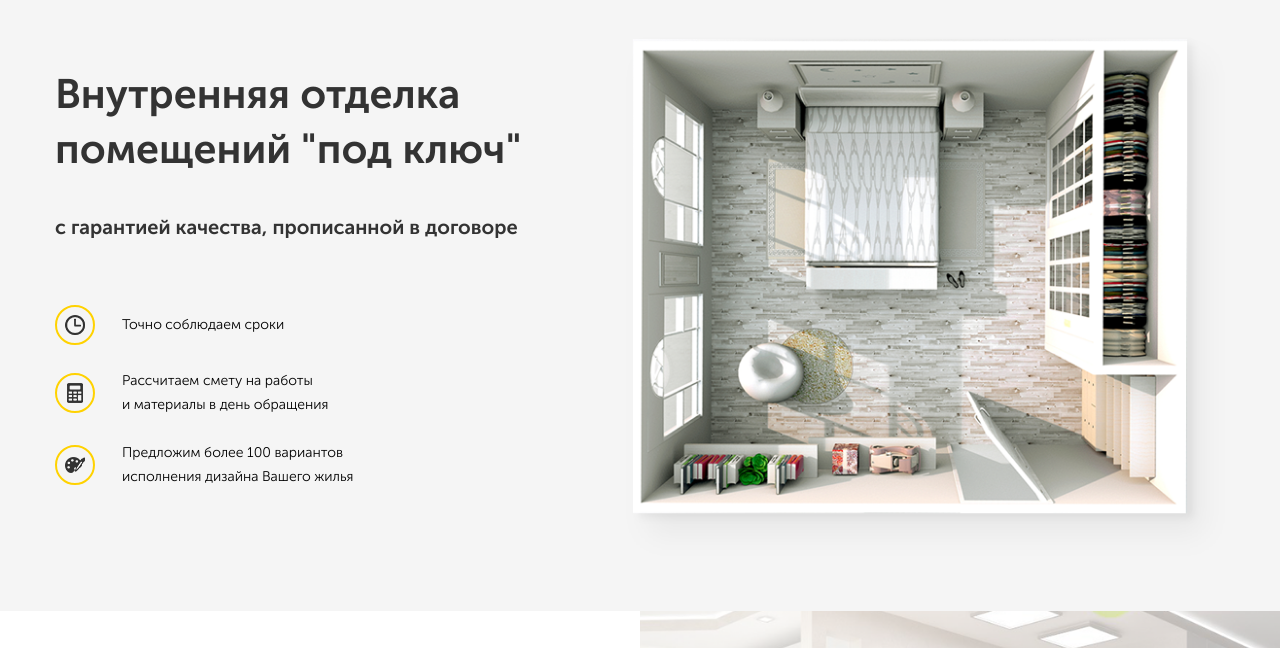
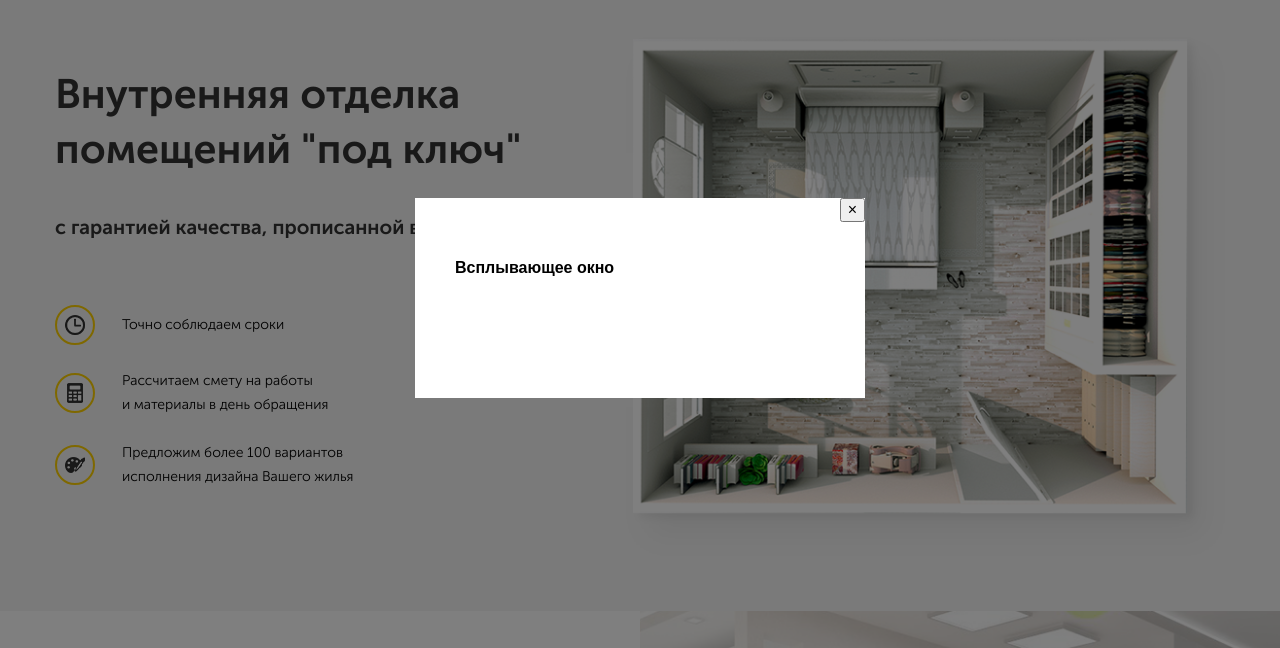
Before and after one commit to NikiShmyaps/Lesson-13, a plain HTML site: page src/index.html in a window 1280 px wide. Both pictures are taken after a click on the button "Перезвоните мне". Shown: the part 102-750 px from the top of the page. Drawn offline with Linux system fonts and the light colour scheme; files whose address does not match are found by name.

Commit message:
Добавил всплывающее модальное окно при нажатии на кнопку Перезвоните мне с помощью JS

```diff
--- a/src/index.html
+++ b/src/index.html
@@ -22,7 +22,7 @@
 						<a href="tel:+7(495)42-251-31" class="navbar__phone">+7 (495) 42-251-31</a>
 					</div>
 					<!-- /.navbar__contacts -->
-					<button class="button navbar__button">Перезвоните мне</button>
+					<button class="button navbar__button" id="button">Перезвоните мне</button>
 				</div>
 				<!-- /.navbar__info -->
 			</div>
@@ -88,7 +88,15 @@
 			</div>
 
 		</div>
+	</section>
+	<div class="modal" id="modal">
+		<div class="modal-dialog">
+			<button class="modal-dialog__close" id="close">&times;</button>
+			<h4 class="modal-dialog__title">Всплывающее окно</h4>
+		</div>
+	</div>
 
-	</section>
+
+	<script src="js/main.js"></script>
 </body>
 </html>
--- /dev/null
+++ b/src/js/main.js
@@ -0,0 +1,11 @@
+var button = document.querySelector('#button');
+var modal = document.querySelector('#modal');
+var close = document.querySelector('#close')
+
+button.addEventListener('click', function() {
+	modal.classList.add('modal_active');
+});
+
+close.addEventListener('click', function() {
+	modal.classList.remove('modal_active');
+});
--- a/src/sass/_interface.sass
+++ b/src/sass/_interface.sass
@@ -22,7 +22,7 @@ img
 		background-color: lighten($main-color, 10%)
 		cursor: pointer
 .section
-	padding: 20px 0
+	padding: 55px 0
 	&-title
 		font-family: "MuseoSansCyrl-700"
 		font-size: 24px
--- /dev/null
+++ b/src/sass/blocks/_modal.sass
@@ -0,0 +1,23 @@
+.modal
+	position: fixed
+	left: 0
+	top: 0
+	width: 100%
+	height: 100%
+	background-color: rgba(#000, 0.5)
+	display: none
+	&_active
+		display: flex
+	&-dialog
+		position: relative
+		margin: auto
+		max-width: 450px
+		width: 90%
+		min-height: 200px
+		background-color: #ffffff
+		padding: 40px
+		&__close
+			position: absolute
+			top: 0
+			right: 0
+			cursor: pointer
--- a/src/sass/style.sass
+++ b/src/sass/style.sass
@@ -5,3 +5,4 @@
 @import 'blocks/media'
 @import 'blocks/hero'
 @import 'blocks/offer'
+@import 'blocks/modal'
```
Also changed, not shown: src/css/style.css, 1 other file.
